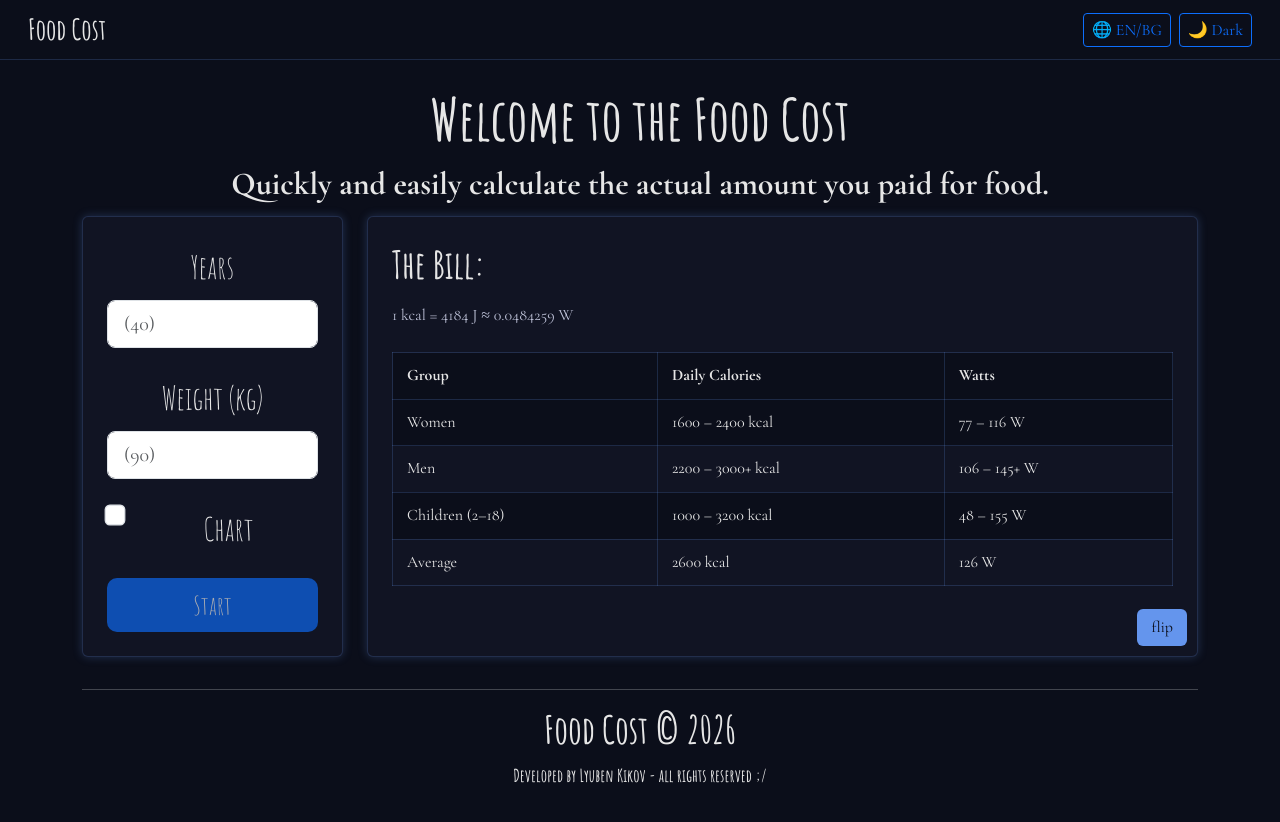
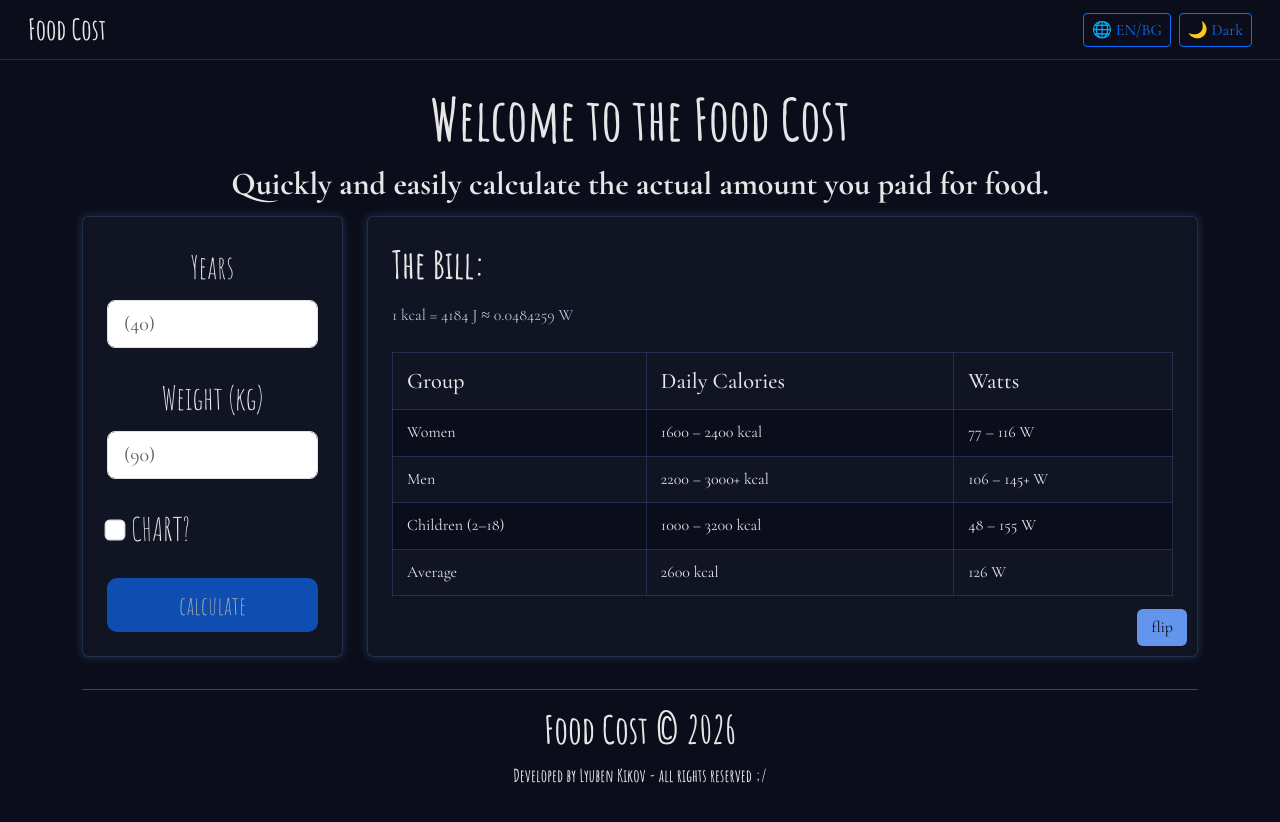
Before and after one commit to BaiGanio/food-cost, a plain HTML site: page index.html in a window 1280 px wide. Drawn offline with nearby package versions, Linux system fonts and the light colour scheme; a web font is replaced by a local one.

Commit message:
late night

```diff
--- a/css/components.css
+++ b/css/components.css
@@ -163,9 +163,11 @@ table td {
 }
 
 table th {
-  background: var(--color-bg);
+  background: var(--color-bg-soft);
   color: var(--color-text);
-  font-weight: 700;
+  font-weight: 500;
+  /* font-family: var(--font-primary); */
+  font-size: 1.4rem;
 }
 
 table tr:nth-child(even) {
--- a/index.html
+++ b/index.html
@@ -17,20 +17,6 @@
 </head>
 
 <body>
-  <!-- <nav class="navbar app-navbar px-3">
-    <div class="container-fluid d-flex justify-content-between align-items-center">
-
-      <a class="navbar-brand m-0">
-        <h1 data-lang="app"></h1>
-      </a>
-      <div class="d-flex align-items-center gap-2">
-        <button id="langSwitcher" class="btn btn-primary">
-          🌐 EN/BG
-        </button>
-        <button id="themeSwitcher" class="btn btn-primary"></button>
-      </div>
-    </div>
-  </nav> -->
   <nav class="navbar navbar-expand app-navbar px-3">
     <div class="container-fluid d-flex justify-content-between align-items-center">
       <a class="navbar-brand m-0">
@@ -42,17 +28,6 @@
       </div>
     </div>
   </nav>
-  <!-- <nav class="navbar app-navbar px-3">
-  <div class="container-fluid d-flex flex-wrap justify-content-between align-items-center">
-    <a class="navbar-brand">
-      <h1 data-lang="app"></h1>
-    </a>
-    <div class="d-flex align-items-center gap-2">
-      <button id="langSwitcher" class="btn btn-outline-primary btn-sm">EN/BG</button>
-      <button id="themeSwitcher" class="btn btn-outline-primary btn-sm"></button>
-    </div>
-  </div>
-</nav> -->
 
   <!-- MAIN SECTIONS -->
   <main class="container py-4">
@@ -72,7 +47,7 @@
                       <input type="number" class="form-control form-control-lg annie-use-your-telescope-regular" id="inputWeight" placeholder="(90)">
 
                   </div>
-                  <div class="mb-4 form-check">
+                  <div class="mb-4 d-flex align-items-center">
                       <input type="checkbox" class="form-check-input" id="generateChartCheck" style="transform: scale(1.3);">
                       <label data-lang="chart" class="form-check-label ms-2" for="generateChartCheck" style="font-size: 2rem;"></label>
                   </div>
--- a/js/lang.js
+++ b/js/lang.js
@@ -3,7 +3,7 @@ const LANG = {
     app: "Food Cost",
     welcome: "Welcome to the Food Cost",
     tagline: "Quickly and easily calculate the actual amount you paid for food.",
-    start: "Start",
+    start: "calculate",
     theBill: "The Bill:",
     comingSoon: "Coming soon...",
     settings: "Settings",
@@ -11,7 +11,7 @@ const LANG = {
     language: "Language",
     years: "Years",
     weight: "Weight (kg)",
-    chart: "Chart",
+    chart: "CHART?",
     footer: "Food Cost © 2026",
     developed: "Developed by Lyuben Kikov - all rights reserved ;/",
     reset: "reset",
@@ -39,7 +39,7 @@ const LANG = {
   bg: {
     app: "Цената на Храната",
     welcome: "Добре дошли в Цената на Храната",
-    tagline: "Изчислете бързо и лесно реалната сумата, която сте платили за изхранване.",
+    tagline: "Изчислете бързо и лесно реалната сума, която сте платили за изхранване.",
     start: "изчисли",
     theBill: "Сметката:",
     comingSoon: "Очаквайте скоро...",
@@ -48,7 +48,7 @@ const LANG = {
     language: "Език",
     years: "Години",
     weight: "Тегло (кг)",
-    chart: "диаграма",
+    chart: "диаграма?",
     footer: "Цената на Храната © 2026",
     developed: "разработено от Любен Киков - всички права запазени ;/",
     reset: "изчисти",
```
